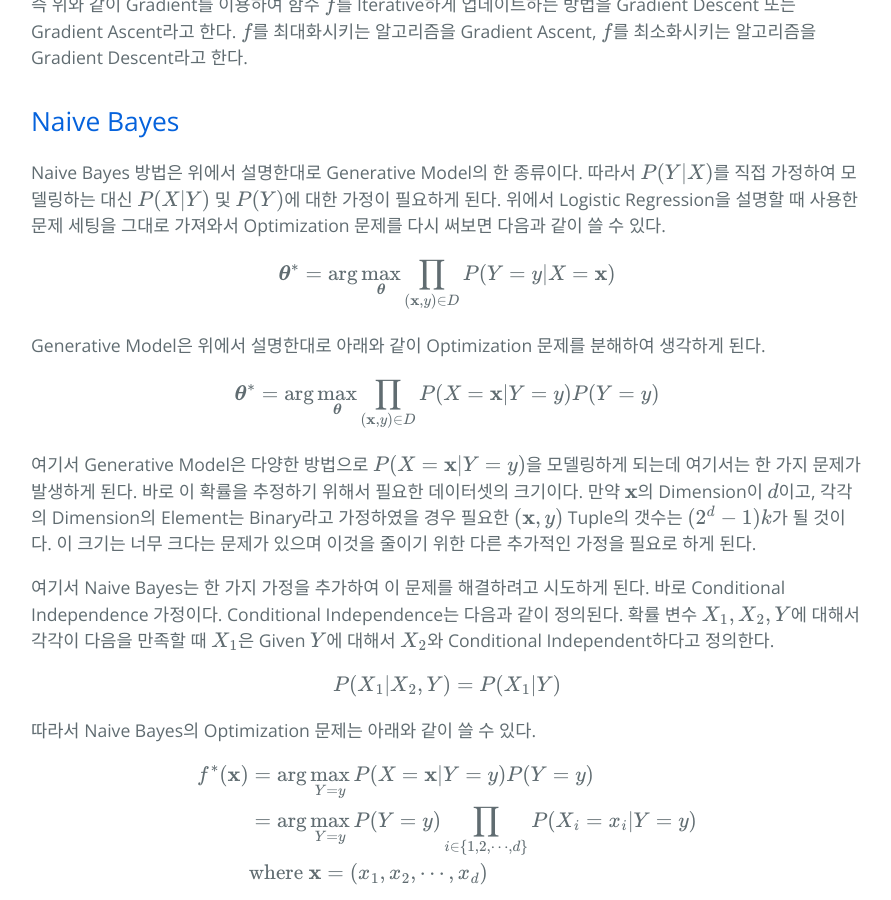
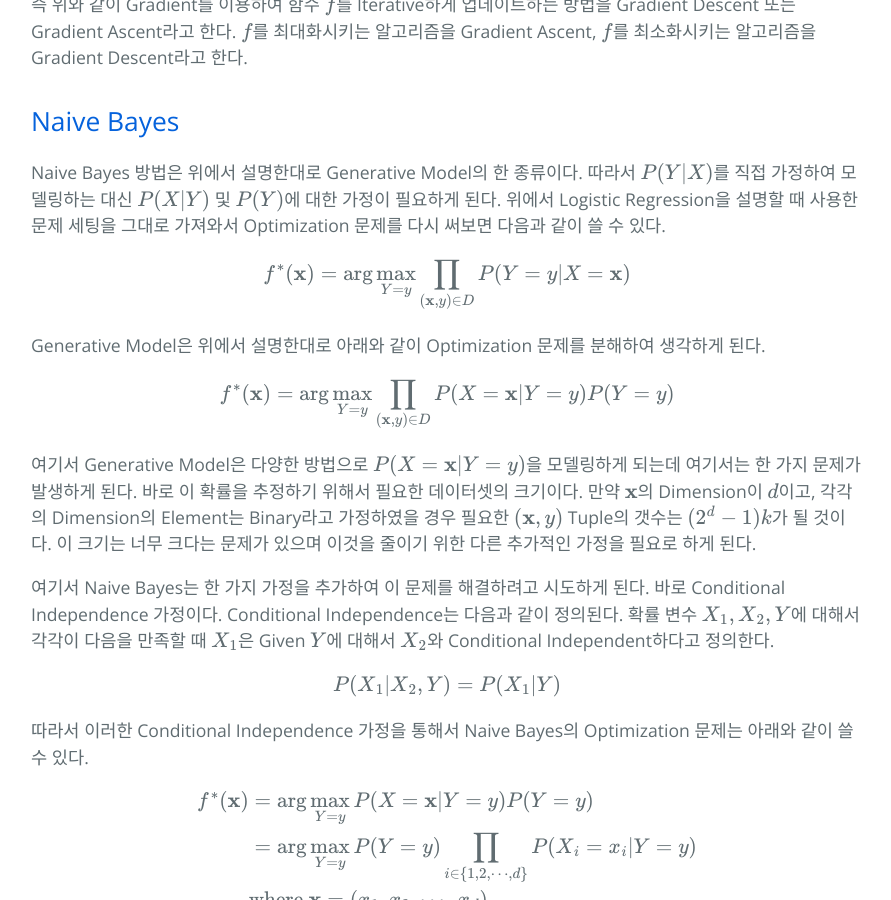
Before and after one commit to hcnoh/hcnoh.github.io, a Jekyll site: the page built from _posts/2019-04-25-logistic-regression-and-naive-bayes.md, in a window 1280 px wide and 900 px high, scrolled down 5067 px. Shown: the whole window, without its empty margins (193-1084 px from the left). Built offline with Jekyll 4.4.1, drawn with Linux system fonts in a browser that asks for light colours; formulas are drawn with MathJax 3; comment, search, counter and statistics services are not loaded.

Commit message:
Update 2019-04-25-logistic-regression-and-naive-bayes.md

```diff
--- a/_posts/2019-04-25-logistic-regression-and-naive-bayes.md
+++ b/_posts/2019-04-25-logistic-regression-and-naive-bayes.md
@@ -183,8 +183,8 @@ Naive Bayes 방법은 위에서 설명한대로 Generative Model의 한 종류
 
 $$
 \begin{align*}
-\boldsymbol{\theta}^*
-& = \arg \max_{\boldsymbol{\theta}} \prod_{(\mathbf{x}, y) \in D} P(Y=y \vert X=\mathbf{x})
+f^*(\mathbf{x})
+& = \arg \max_{Y=y} \prod_{(\mathbf{x}, y) \in D} P(Y=y \vert X=\mathbf{x})
 \end{align*}
 $$
 
@@ -192,8 +192,8 @@ Generative Model은 위에서 설명한대로 아래와 같이 Optimization 문
 
 $$
 \begin{align*}
-\boldsymbol{\theta}^*
-& = \arg \max_{\boldsymbol{\theta}} \prod_{(\mathbf{x}, y) \in D} P(X=\mathbf{x} \vert Y=y)P(Y=y)
+f^*(\mathbf{x})
+& = \arg \max_{Y=y} \prod_{(\mathbf{x}, y) \in D} P(X=\mathbf{x} \vert Y=y)P(Y=y)
 \end{align*}
 $$
 
@@ -205,11 +205,12 @@ $$
 P(X_1 \vert X_2, Y) = P(X_1 \vert Y)
 $$
 
-따라서 Naive Bayes의 Optimization 문제는 아래와 같이 쓸 수 있다.
+따라서 이러한 Conditional Independence 가정을 통해서 Naive Bayes의 Optimization 문제는 아래와 같이 쓸 수 있다.
 
 $$
 \begin{align*}
-f^*(\mathbf{x}) & = \arg \max_{Y=y} P(X=\mathbf{x} \vert Y=y)P(Y=y) \\
+f^*(\mathbf{x})
+& = \arg \max_{Y=y} P(X=\mathbf{x} \vert Y=y)P(Y=y) \\
 & = \arg \max_{Y=y} P(Y=y) \prod_{i\in \{1,2,\cdots, d\}} P(X_i=x_i \vert Y=y) \\
 & \text{where} \ \mathbf{x} = (x_1,x_2,\cdots, x_d)
 \end{align*}
```
